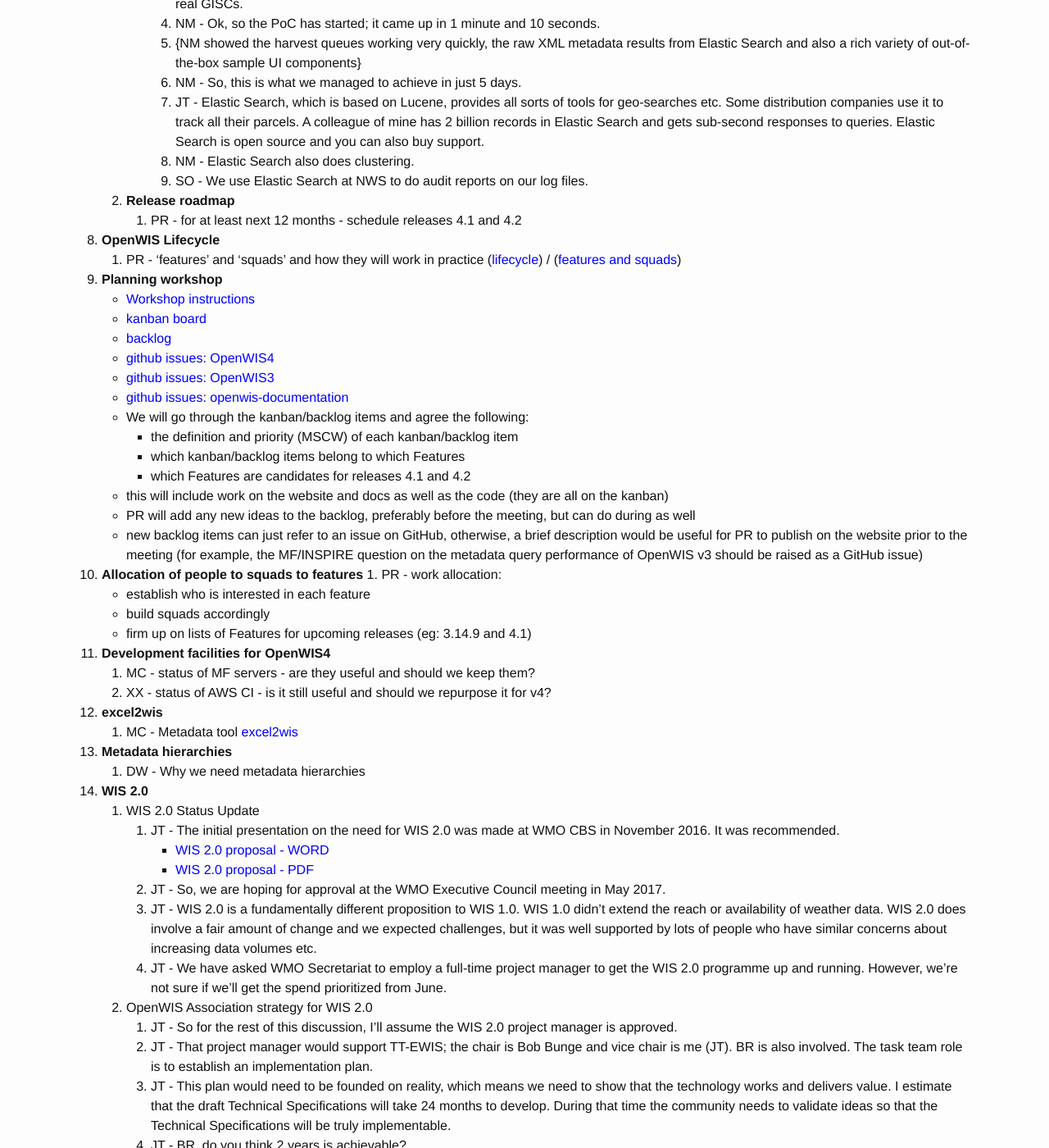
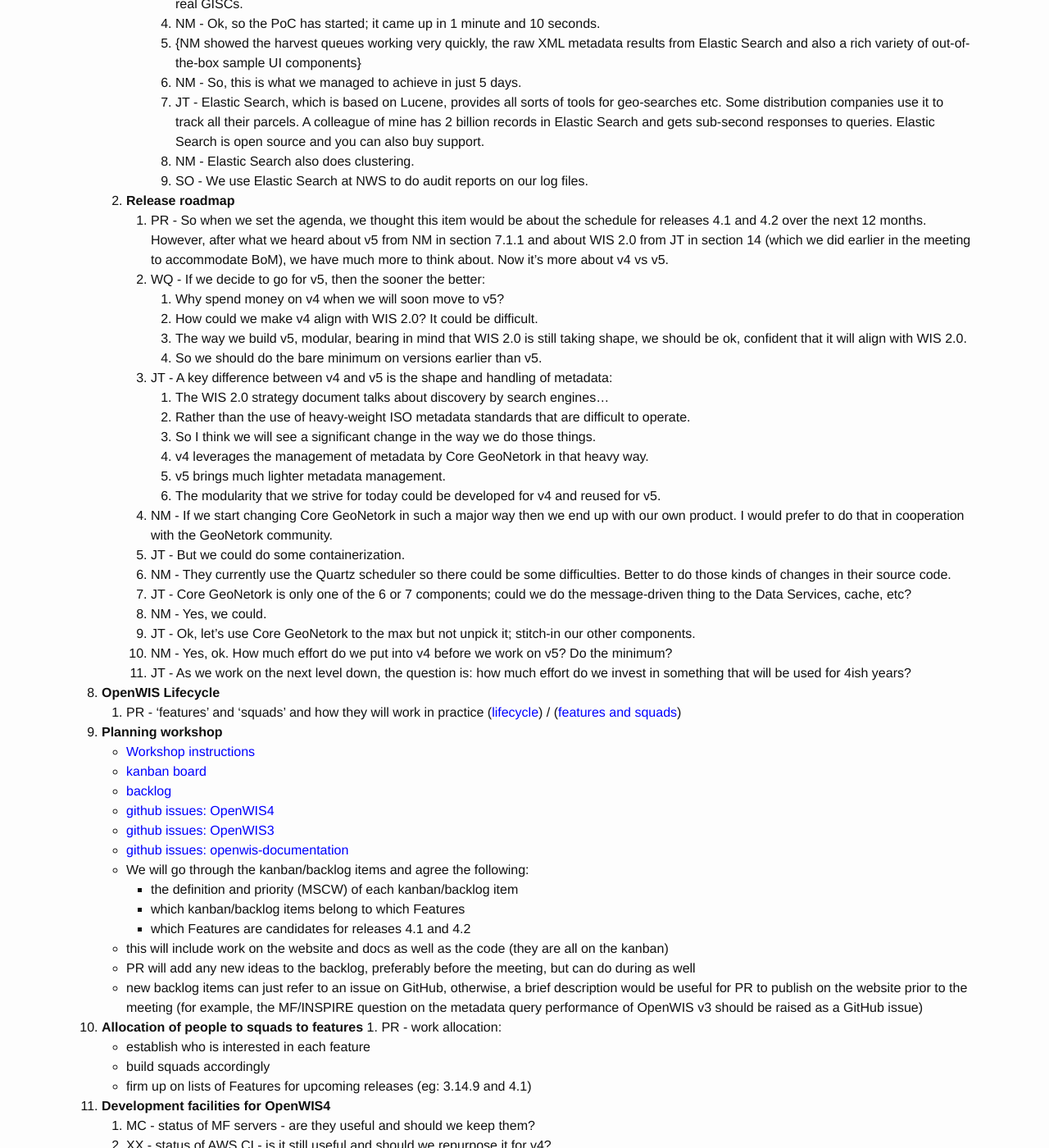
Before and after one commit to OpenWIS/openwis-documentation, a Jekyll site: the page built from _minutes/2017-03-20-OpenWIS-Technical-Committee.md, in a window 1280 px wide and 1400 px high, scrolled down 11420 px. Shown: the whole window at 82% size. Built offline with Jekyll 4.4.1, drawn with Linux system fonts in a browser that asks for light colours; some of the changed text lies outside the part shown.

Commit message:
TC-minutes-2017-ed01-7

```diff
--- a/_minutes/2017-03-20-OpenWIS-Technical-Committee.md
+++ b/_minutes/2017-03-20-OpenWIS-Technical-Committee.md
@@ -389,7 +389,30 @@
             8. NM - Elastic Search also does clustering.
             9. SO - We use Elastic Search at NWS to do audit reports on our log files.
     2. **Release roadmap**
-        1. PR - for at least next 12 months - schedule releases 4.1 and 4.2
+        1. PR - So when we set the agenda, we thought this item would be about the schedule for releases 4.1 and 4.2 over the next 12 months. However, after what we heard about v5 from NM in section 7.1.1 and about WIS 2.0 from JT in section 14 (which we did earlier in the meeting to accommodate BoM), we have much more to think about. Now it's more about v4 vs v5.
+        2. WQ - If we decide to go for v5, then the sooner the better:
+            1. Why spend money on v4 when we will soon move to v5?
+            2. How could we make v4 align with WIS 2.0? It could be difficult.
+            3. The way we build v5, modular, bearing in mind that WIS 2.0 is still taking shape, we should be ok, confident that it will align with WIS 2.0.
+            4. So we should do the bare minimum on versions earlier than v5.
+        3. JT - A key difference between v4 and v5 is the shape and handling of metadata:
+            1. The WIS 2.0 strategy document talks about discovery by search engines...
+            2. Rather than the use of heavy-weight ISO metadata standards that are difficult to operate.
+            3. So I think we will see a significant change in the way we do those things.
+            4. v4 leverages the management of metadata by Core GeoNetork in that heavy way.
+            5. v5 brings much lighter metadata management.
+            6. The modularity that we strive for today could be developed for v4 and reused for v5.
+        4. NM - If we start changing Core GeoNetork in such a major way then we end up with our own product. I would prefer to do that in cooperation with the GeoNetork community.
+        5. JT - But we could do some containerization.
+        6. NM - They currently use the Quartz scheduler so there could be some difficulties. Better to do those kinds of changes in their source code.
+        7. JT - Core GeoNetork is only one of the 6 or 7 components; could we do the message-driven thing to the Data Services, cache, etc?
+        8. NM - Yes, we could.
+        9. JT - Ok, let's use Core GeoNetork to the max but not unpick it; stitch-in our other components.
+        10. NM - Yes, ok. How much effort do we put into v4 before we work on v5? Do the minimum?
+        11. JT - As we work on the next level down, the question is: how much effort do we invest in something that will be used for 4ish years?
+
+
+
 8. **OpenWIS Lifecycle**
     1. PR - 'features' and 'squads' and how they will work in practice ([lifecycle]({{ site.baseurl | prepend: site.url }}/howto/2017-03-17-OpenWIS-Development-Process.html)) / ([features and squads]({{ site.baseurl | prepend: site.url }}/howto/2017-03-17-OpenWIS-Features-and-Squads.html))
 9. **Planning workshop**
@@ -465,7 +488,7 @@
             - [WIS 2.0 proposal - WORD]({{ site.baseurl | prepend: site.url }}/assets/CBS-16-d05-5-1-DEVELOPMENT-OF-WIS-draft1_en.docx)
             - [WIS 2.0 proposal - PDF ]({{ site.baseurl | prepend: site.url }}/assets/CBS-16-d05-5-1-DEVELOPMENT-OF-WIS-draft1_en.pdf)
         31. WQ - Ok, this is all good; but let's not take another decade!
-        32. JT - So we can expect the Technical Specifications to be finally approved in 4 years time; that gives us time to do this properly.
+        32. JT - So we can expect the Technical Specifications to be finally approved in 4 years time; that gives us time to do this properly and be ready for that approval.
 15. **AOB**
 16. **Summary for SC**
 
```
